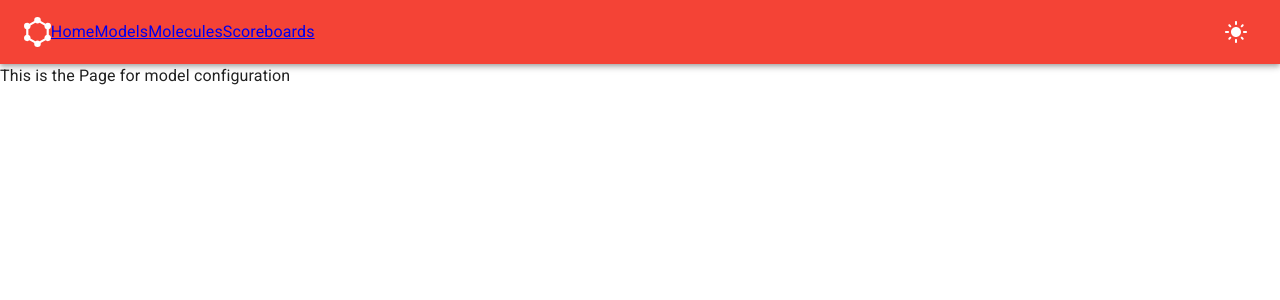
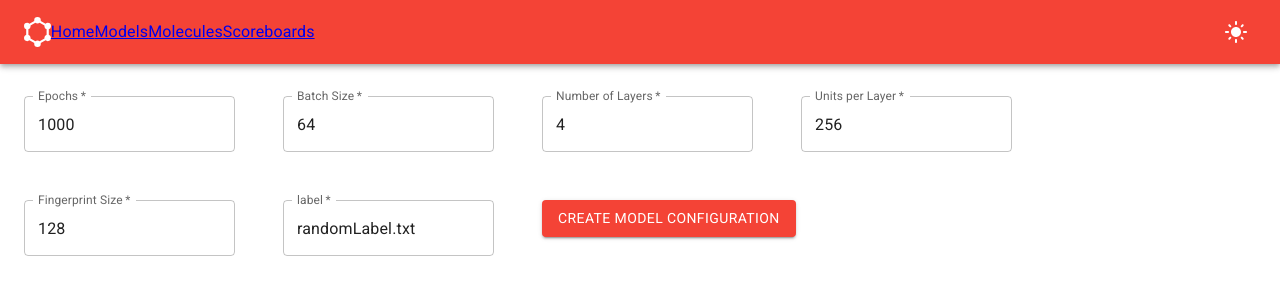
Before and after one commit to Robert-K/MAChINE, a React (Create React App) app in the folder frontend/: page /modelconfig in a window 1280 px wide. Shown: the top 300 px of the page. Built offline with nearby package versions, Linux system fonts and the light colour scheme.

Commit message:
ADD built basic model config page

```diff
--- a/frontend/src/components/BaseModelInfo.js
+++ b/frontend/src/components/BaseModelInfo.js
@@ -13,13 +13,20 @@ import {
 import ExpandLess from '@mui/icons-material/ExpandLess'
 import ExpandMore from '@mui/icons-material/ExpandMore'
 import Button from '@mui/material/Button'
+import { useNavigate } from 'react-router-dom'
 
 function BaseModelInfo(props) {
+  const navigate = useNavigate()
   return (
-    <List sx={{ maxHeight: 400, overflow: 'auto' }}>
-      <Button fullWidth variant="contained">
+    <List sx={{ maxHeight: 400 }}>
+      <Button
+        fullWidth
+        variant="contained"
+        onClick={() => navigate('/modelconfig')}
+      >
         Configure this model
       </Button>
+      <List sx={{ maxHeight: 350, overflow: 'auto' }}>
         {props.baseModel.compatibleDatasets.map((dataset, i, datasets) => {
           return (
             <React.Fragment
@@ -32,6 +39,7 @@ function BaseModelInfo(props) {
             </React.Fragment>
           )
         })}
+      </List>
     </List>
   )
 }
--- a/frontend/src/components/SelectionList.js
+++ b/frontend/src/components/SelectionList.js
@@ -71,7 +71,7 @@ export default function SelectionList({
     <Card>
       <CardContent>
         <CardActions>
-          <Button onClick={addFunc()}>Add a {elementType}</Button>
+          <Button onClick={() => addFunc()}>Add a {elementType}</Button>
         </CardActions>
         <List sx={{ height: '612px', maxHeight: '612px', overflow: 'auto' }}>
           {elements.map((element) => (
--- a/frontend/src/routes/ModelConfigPage.js
+++ b/frontend/src/routes/ModelConfigPage.js
@@ -1,5 +1,131 @@
 import React from 'react'
+import { List, TextField } from '@mui/material'
+import Button from '@mui/material/Button'
+import api from '../api'
 
 export default function ModelConfigPage() {
-  return <div>This is the Page for model configuration</div>
+  const [epochs, setEpochs] = React.useState(1000)
+  const handleEpochsChange = (event) => {
+    setEpochs(event.target.value)
+  }
+  const [batchsize, setBatchSize] = React.useState(64)
+  const handlebatchsizeChange = (event2) => {
+    setBatchSize(event2.target.value)
+  }
+  const [numlayers, setnumlayers] = React.useState(4)
+  const handlenumlayersChange = (event4) => {
+    setnumlayers(event4.target.value)
+  }
+  const [unitsperlayer, setunitsperlayer] = React.useState(256)
+  const handleunitsperlayerChange = (event5) => {
+    setunitsperlayer(event5.target.value)
+  }
+  const [fingerprint, setfingerprint] = React.useState(128)
+  const handlefingerprintChange = (event6) => {
+    setfingerprint(event6.target.value)
+  }
+  const [label, setlabel] = React.useState('randomLabel.txt')
+  const handlelabelChange = (event7) => {
+    setlabel(event7.target.value)
+  }
+  /* const modelconfig = {
+    epochs: '1000',
+    batch_size: '64',
+    verbose: '1',
+    num_layers: '4',
+    units_per_layer: '256',
+    fingerprint_size: '128',
+    label: 'randomLabel.txt',
+  } */
+  return (
+    <div>
+      <List>
+        <TextField
+          sx={{ m: 3 }}
+          required
+          id="epochs"
+          label="Epochs"
+          type="number"
+          onChange={handleEpochsChange}
+          defaultValue={epochs}
+        />
+        <TextField
+          sx={{ m: 3 }}
+          required
+          id="batchsize"
+          label="Batch Size"
+          type="number"
+          defaultValue={batchsize}
+          onChange={handlebatchsizeChange}
+        />
+        <TextField
+          sx={{ m: 3 }}
+          required
+          id="numLayers"
+          label="Number of Layers"
+          type="number"
+          defaultValue={numlayers}
+          onChange={handlenumlayersChange}
+        />
+        <TextField
+          sx={{ m: 3 }}
+          required
+          id="unitsPerLayer"
+          label="Units per Layer"
+          type="number"
+          defaultValue={unitsperlayer}
+          onChange={handleunitsperlayerChange}
+        />
+        <TextField
+          sx={{ m: 3 }}
+          required
+          id="fingerprintSize"
+          label="Fingerprint Size"
+          type="number"
+          defaultValue={fingerprint}
+          onChange={handlefingerprintChange}
+        />
+        <TextField
+          sx={{ m: 3 }}
+          required
+          id="label"
+          label="label"
+          defaultValue={label}
+          onChange={handlelabelChange}
+        />
+        <Button
+          variant="contained"
+          sx={{ m: 3 }}
+          disabled={
+            // these ranges of values where chosen *randomly* and have to be adjusted at some point
+            // this does not work for some reason
+            !(
+              epochs >= 100 &&
+              epochs <= 10000 &&
+              batchsize >= 50 &&
+              batchsize <= 100 &&
+              numlayers >= 2 &&
+              numlayers <= 20 &&
+              unitsperlayer >= 50 &&
+              unitsperlayer <= 1024 &&
+              fingerprint >= 20 &&
+              fingerprint <= 512
+            )
+          }
+          onClick={() =>
+            api.createNewModelConfig({
+              epochs: { epochs },
+              batch_size: { batchsize },
+              num_layers: { numlayers },
+              units_per_layer: { unitsperlayer },
+              fingerprint_size: { fingerprint },
+              label: { label },
+            })
+          }
+        >
+          Create Model Configuration
+        </Button>
+      </List>
+    </div>
+  )
 }
--- a/frontend/src/routes/ModelsPage.js
+++ b/frontend/src/routes/ModelsPage.js
@@ -21,7 +21,7 @@ import SelectionList from '../components/SelectionList'
 import ExpandLess from '@mui/icons-material/ExpandLess'
 import ExpandMore from '@mui/icons-material/ExpandMore'
 import PropTypes from 'prop-types'
-import { Link } from 'react-router-dom'
+import { Link, useNavigate } from 'react-router-dom'
 
 /**
  * Depicts a list of saved models and shows a description of the selected model on click
@@ -43,6 +43,8 @@ export default function ModelsPage() {
     setSelectedModel(index)
   }
 
+  const navigate = useNavigate()
+
   return (
     <Box sx={{ m: 5 }}>
       <Grid container spacing={2}>
@@ -53,9 +55,7 @@ export default function ModelsPage() {
               elements={models}
               elementType="model"
               usePopper={false}
-              addFunc={() =>
-                console.log('Implement connection to base model selection')
-              }
+              addFunc={() => navigate('/base-models')}
             ></SelectionList>
           }
         </Grid>
```
Lines whose indentation alone changed are shown as unchanged.
